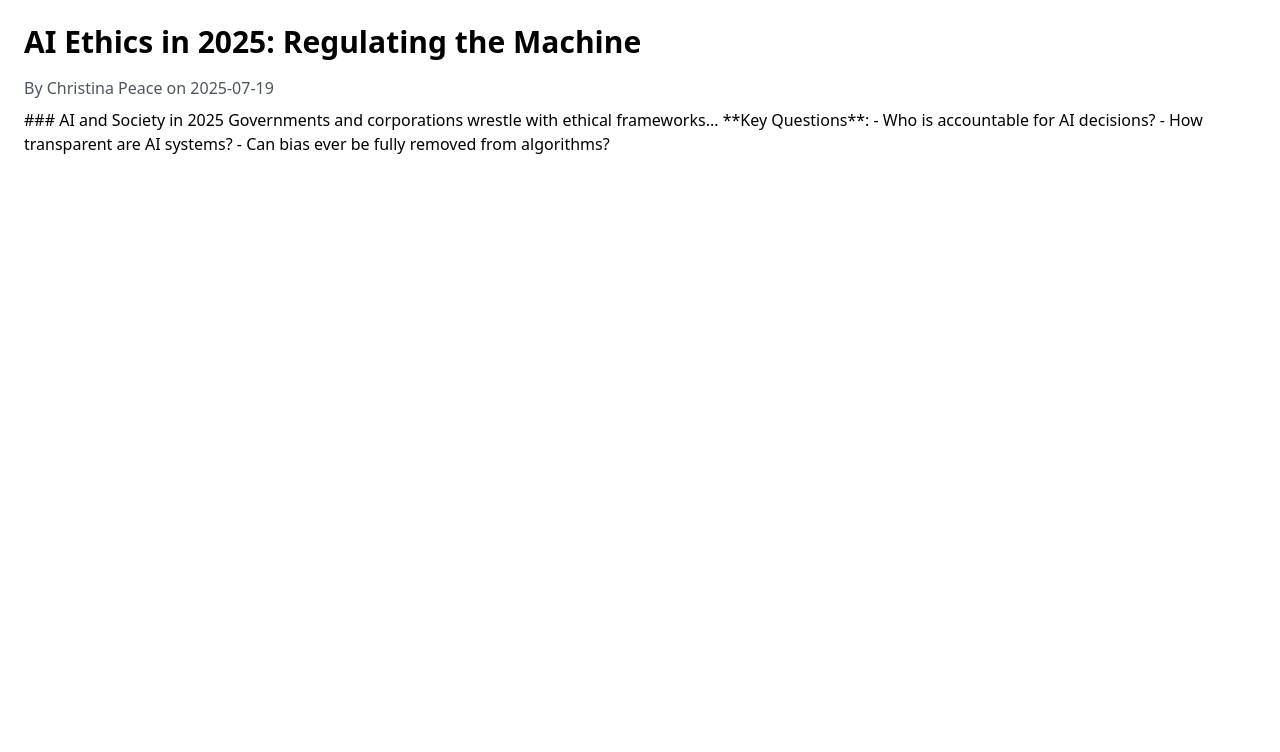
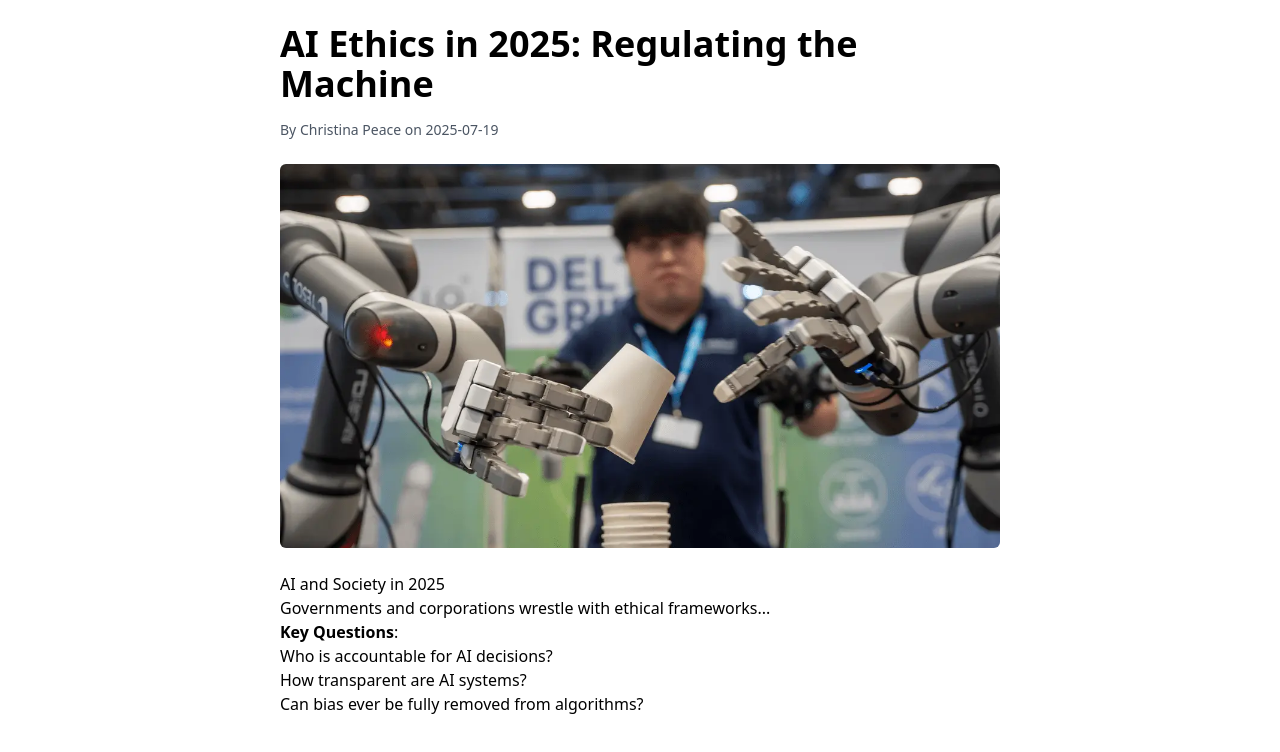
Before and after one commit to Chrisstinaa7/my-blog, a Next.js app: page /blog/ai-ethics-2025 in a window 1280 px wide. Shown: the top 752 px of the page. Built offline with nearby package versions, Linux system fonts and the light colour scheme.

Commit message:
Add featured images and make blog post look aesthetically pleasing

```diff
--- a/src/components/navbar.js
+++ b/src/components/navbar.js
@@ -4,7 +4,7 @@ export default function Navbar() {
     return (
         <nav className="bg-gray-800 text-white px-4 py-3 flex justify-between items-center">
             <Link href="/" className="text-xl font-bold hover:text-gray-300">
-                MyBlog
+                VerseFrame
             </Link>
             <div className="space-x-4">
                 <Link href="/" className="hover:text-gray-300">Home</Link>
--- a/src/data/blogs.js
+++ b/src/data/blogs.js
@@ -10,6 +10,7 @@ In 2025, the world witnesses a recalibration of global alliances...
 - The US-China competition intensifies
 - Russia seeks strategic depth
 - AI and semiconductor supremacy play central roles`,
+        featuredImage: '/images/geopolitics.png',
         thumbnail: '/images/geopolitics.png',
         date: '2025-07-23',
         author: 'Christina Peace',
@@ -25,6 +26,7 @@ Nations are divided between economic growth and sustainability...
 - Renewable energy adoption sees a surge
 - Controversies around carbon credits grow
 - Climate migration reshapes demographics`,
+        featuredImage: '/images/climate-action.png',
         thumbnail: '/images/climate-action.png',
         date: '2025-07-21',
         author: 'Christina Peace',
@@ -40,7 +42,9 @@ Governments and corporations wrestle with ethical frameworks...
 - Who is accountable for AI decisions?
 - How transparent are AI systems?
 - Can bias ever be fully removed from algorithms?`,
+        featuredImage: '/images/ai-ethics.png',
         thumbnail: '/images/ai-ethics.png',
+
         date: '2025-07-19',
         author: 'Christina Peace',
     }
--- a/src/pages/blog/[id].js
+++ /dev/null
@@ -1,21 +0,0 @@
-import { useRouter } from 'next/router';
-import { blogs } from '../../data/blogs';
-
-export default function BlogPost() {
-    const router = useRouter();
-    const { id } = router.query;
-
-    const blog = blogs.find(b => b.id === id);
-
-    if (!blog) return <p className="p-4">Blog not found</p>;
-
-    return (
-        <div className="p-6">
-            <h1 className="text-3xl font-bold mb-4">{blog.title}</h1>
-            <p className="text-gray-600 mb-2">By {blog.author} on {blog.date}</p>
-            <div className="prose prose-lg dark:prose-invert">
-                <p>{blog.content}</p>
-            </div>
-        </div>
-    );
-}
--- a/src/pages/blog/[slug].js
+++ b/src/pages/blog/[slug].js
@@ -1,21 +1,34 @@
-import { useRouter } from 'next/router'
+import { useRouter } from 'next/router';
+import ReactMarkdown from 'react-markdown';
+import { blogs } from '../../data/blogs';
 
-export default function BlogDetail() {
-    const { query } = useRouter()
-    const slug = query.slug
+export default function BlogPost() {
+    const router = useRouter();
+    const { slug } = router.query;
 
-    // Dummy content for now
-    const post = {
-        title: 'My First Blog',
-        content: 'Full blog content goes here...',
-        image: '/sample.jpg',
+    if (!router.isReady) {
+        return <p className="p-4">Loading...</p>;
     }
 
+    const blog = blogs.find(b => b.id === slug);
+
+    if (!blog) return <p className="p-4">Blog not found</p>;
+
     return (
-        <div className="max-w-3xl mx-auto p-4">
-            <h1 className="text-3xl font-bold dark:text-white">{post.title}</h1>
-            <img src={post.image} className="my-4 w-full h-64 object-cover" />
-            <p className="text-gray-800 dark:text-gray-200">{post.content}</p>
+        <div className="max-w-3xl mx-auto p-6">
+            <h1 className="text-4xl font-bold mb-4">{blog.title}</h1>
+            <p className="text-gray-600 text-sm mb-6">By {blog.author} on {blog.date}</p>
+            <img
+                src={blog.featuredImage}
+                alt={blog.title}
+                className="w-full h-96 object-cover rounded-md mb-6"
+            />
+
+            <div className="prose prose-lg dark:prose-invert">
+                <ReactMarkdown>{blog.content}</ReactMarkdown>
+            </div>
         </div>
-    )
+
+    );
+
 }
```
Also changed, not shown: package.json (+4 -3 lines), public/images/climate-action.png, 1 other file (tests, documents, lock files or other folders).
